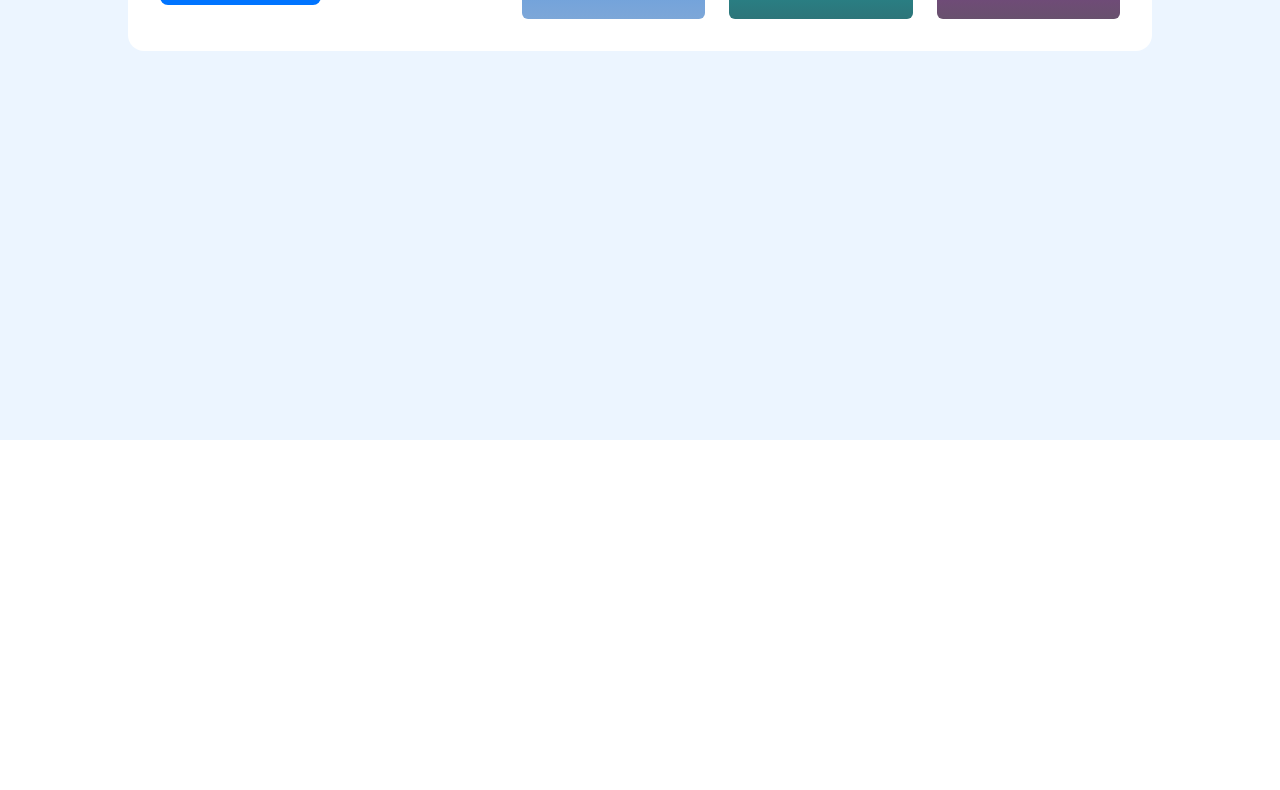
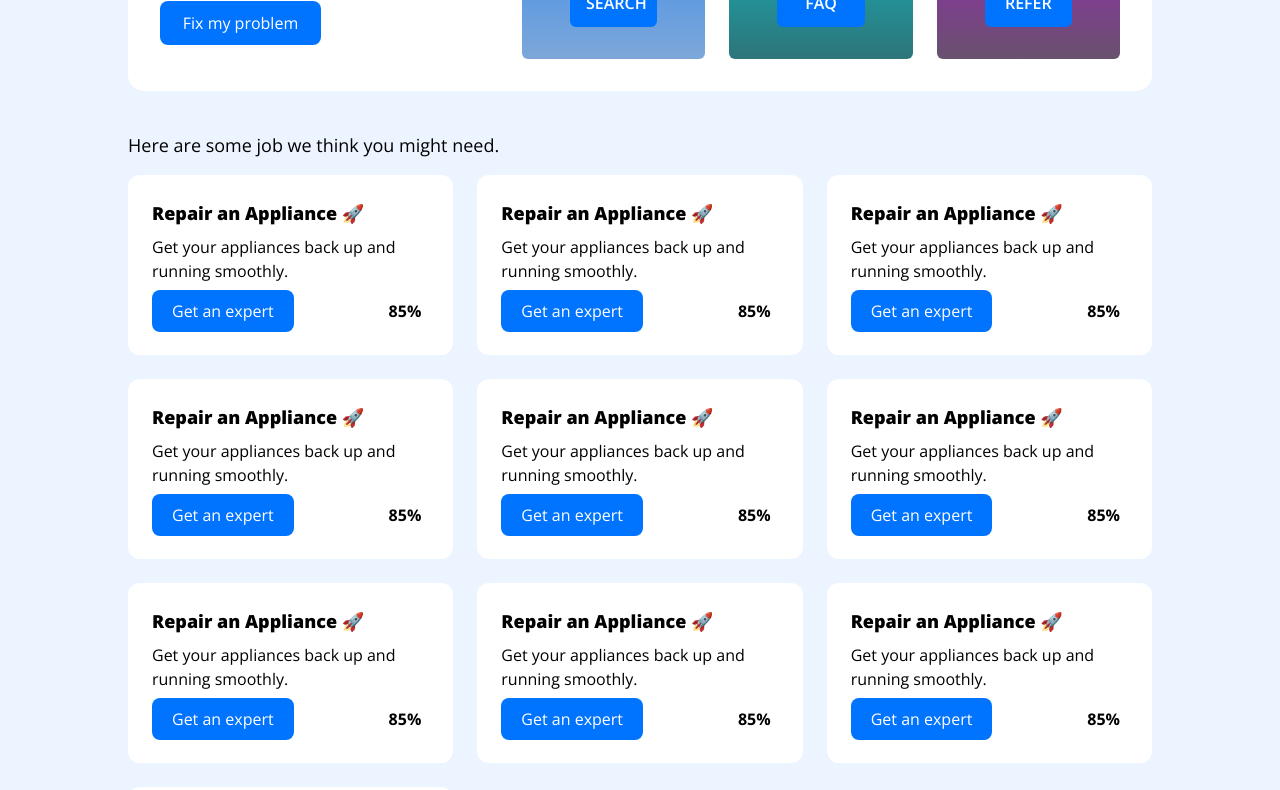
Before and after one commit to codedcontent/joblancer, a Next.js app: page /dashboard/buyer in a window 1280 px wide. Shown: the part 360-1150 px from the top of the page. Before the commit the page ends 800 px from the top, so only its background shows below. Built offline with nearby package versions, Linux system fonts and the light colour scheme.

Commit message:
Built the suggested jobs UI of the buyer dashboard

```diff
--- /dev/null
+++ b/src/app/dashboard/buyer/SuggestedJobsCard.tsx
@@ -0,0 +1,37 @@
+import CustomButton from "@/components/customButton/CustomButton";
+import LinkButton from "@/components/linkButton/LinkButton";
+import React from "react";
+
+type Props = {
+  title: string;
+  description: string;
+  jobLink: string;
+  matchConfidence: number;
+};
+
+const SuggestedJobsCard = ({
+  description,
+  matchConfidence,
+  jobLink,
+  title,
+}: Props) => {
+  return (
+    <div className="w-full bg-white p-6 rounded-xl space-y-2">
+      <p className="font-black text-lg">{title}</p>
+
+      <p className="font-extralight">{description}</p>
+
+      <div className="flex justify-between items-center">
+        <div className="w-max">
+          <LinkButton buttonLink={jobLink} title="Get an expert" />
+        </div>
+
+        <div className="rounded-full p-2">
+          <p className="font-bold">{matchConfidence}%</p>
+        </div>
+      </div>
+    </div>
+  );
+};
+
+export default SuggestedJobsCard;
--- a/src/app/dashboard/buyer/page.tsx
+++ b/src/app/dashboard/buyer/page.tsx
@@ -1,13 +1,37 @@
 import React from "react";
 import IntroContent from "./IntroContent";
+import SuggestedJobsCard from "./SuggestedJobsCard";
 
 const BuyerDashboardPage = () => {
   return (
-    <div className="px-32 m-auto">
+    <div className="px-32 m-auto pt-10">
       {/* Intro Content */}
       <IntroContent />
 
       {/* Suggested Jobs */}
+      <div className="mt-10">
+        {/* Intro text */}
+        <p className="text-lg mb-4">
+          Here are some job we think you might need.
+        </p>
+
+        {/* Suggested Jobs Card */}
+        <div className="w-full grid grid-cols-3 gap-6">
+          {Array(10)
+            .fill(0)
+            .map((_, index) => {
+              return (
+                <SuggestedJobsCard
+                  key={index}
+                  description="Get your appliances back up and running smoothly."
+                  matchConfidence={85}
+                  jobLink="/jobs/543874384099"
+                  title="Repair an Appliance 🚀"
+                />
+              );
+            })}
+        </div>
+      </div>
     </div>
   );
 };
--- a/src/components/customButton/CustomButton.tsx
+++ b/src/components/customButton/CustomButton.tsx
@@ -9,7 +9,7 @@ type Props = {
 const CustomButton = ({ loading, handleClick, title, ...rest }: Props) => {
   return (
     <button
-      className="w-full py-2.5 rounded-lg text-center bg-primary text-white"
+      className="w-full py-2.5 px-5 rounded-lg text-center bg-primary text-white"
       onClick={handleClick}
       {...rest}
     >
--- /dev/null
+++ b/src/components/linkButton/LinkButton.tsx
@@ -0,0 +1,20 @@
+import Link from "next/link";
+import { AiOutlineLoading } from "react-icons/ai";
+
+type Props = {
+  buttonLink: string;
+  title: string;
+};
+
+const LinkButton = ({ buttonLink, title, ...rest }: Props) => {
+  return (
+    <Link
+      href={buttonLink}
+      className="w-full py-2.5 px-5 rounded-lg text-center bg-primary text-white"
+    >
+      {title}
+    </Link>
+  );
+};
+
+export default LinkButton;
```
